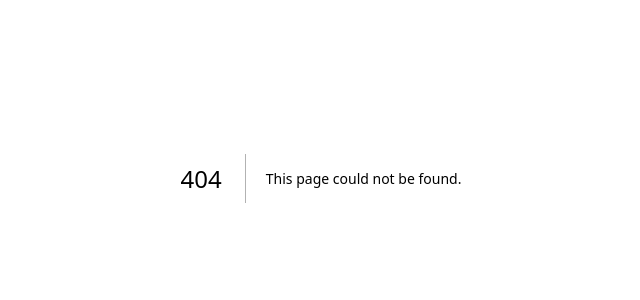
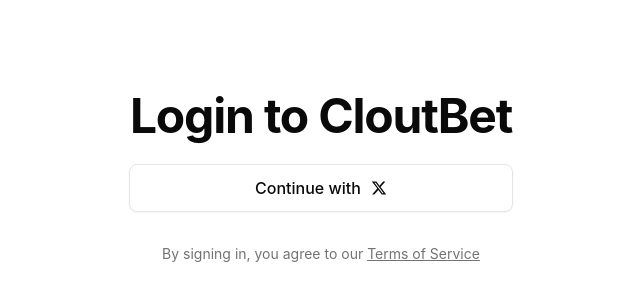
Before and after one commit to pryxnsu/cloutbet, a Next.js app: page /login in a window 1280 px wide. Before the commit this address had no page. Shown: the part 222-522 px from the top of the page, without its empty margins (319-959 px from the left). Built offline with nearby package versions, Linux system fonts and the light colour scheme.

Commit message:
feat: add login page

```diff
--- /dev/null
+++ b/app/(auth)/login/page.tsx
@@ -0,0 +1,38 @@
+'use client';
+
+import { Button } from '@/components/ui/button';
+import { signIn } from 'next-auth/react';
+
+export default function Page() {
+  return (
+    <div className="bg-background relative flex min-h-screen w-full items-center justify-center">
+      <div className="absolute inset-0 overflow-hidden">
+        <div className="from-muted-foreground/20 absolute top-0 right-0 h-px w-px bg-linear-to-br to-transparent opacity-40" />
+      </div>
+
+      <div className="relative z-10 flex w-full max-w-sm flex-col items-center justify-center">
+        <div className="mb-6 text-center">
+          <h1 className="text-foreground text-5xl font-bold tracking-tight text-balance">Login to CloutBet</h1>
+        </div>
+
+        <Button
+          onClick={() => signIn('twitter', { callbackUrl: '/' })}
+          className="group h-12 w-full cursor-pointer bg-transparent px-6 text-base font-medium transition-all duration-200"
+          variant="outline"
+        >
+          <div className="flex items-center justify-center gap-2.5">
+            <span>Continue with</span>
+            <svg viewBox="0 0 24 24" className="h-5 w-5 fill-current" aria-hidden="true">
+              <path d="M18.244 2.25h3.308l-7.227 8.26 8.502 11.24H16.17l-5.214-6.817L4.99 21.75H1.68l7.73-8.835L1.254 2.25H8.08l4.713 6.231zm-1.161 17.52h1.833L7.084 4.126H5.117z" />
+            </svg>
+          </div>
+        </Button>
+
+        <p className="text-muted-foreground mt-8 text-center text-sm">
+          By signing in, you agree to our{' '}
+          <button className="hover:text-foreground underline transition-colors">Terms of Service</button>
+        </p>
+      </div>
+    </div>
+  );
+}
```
